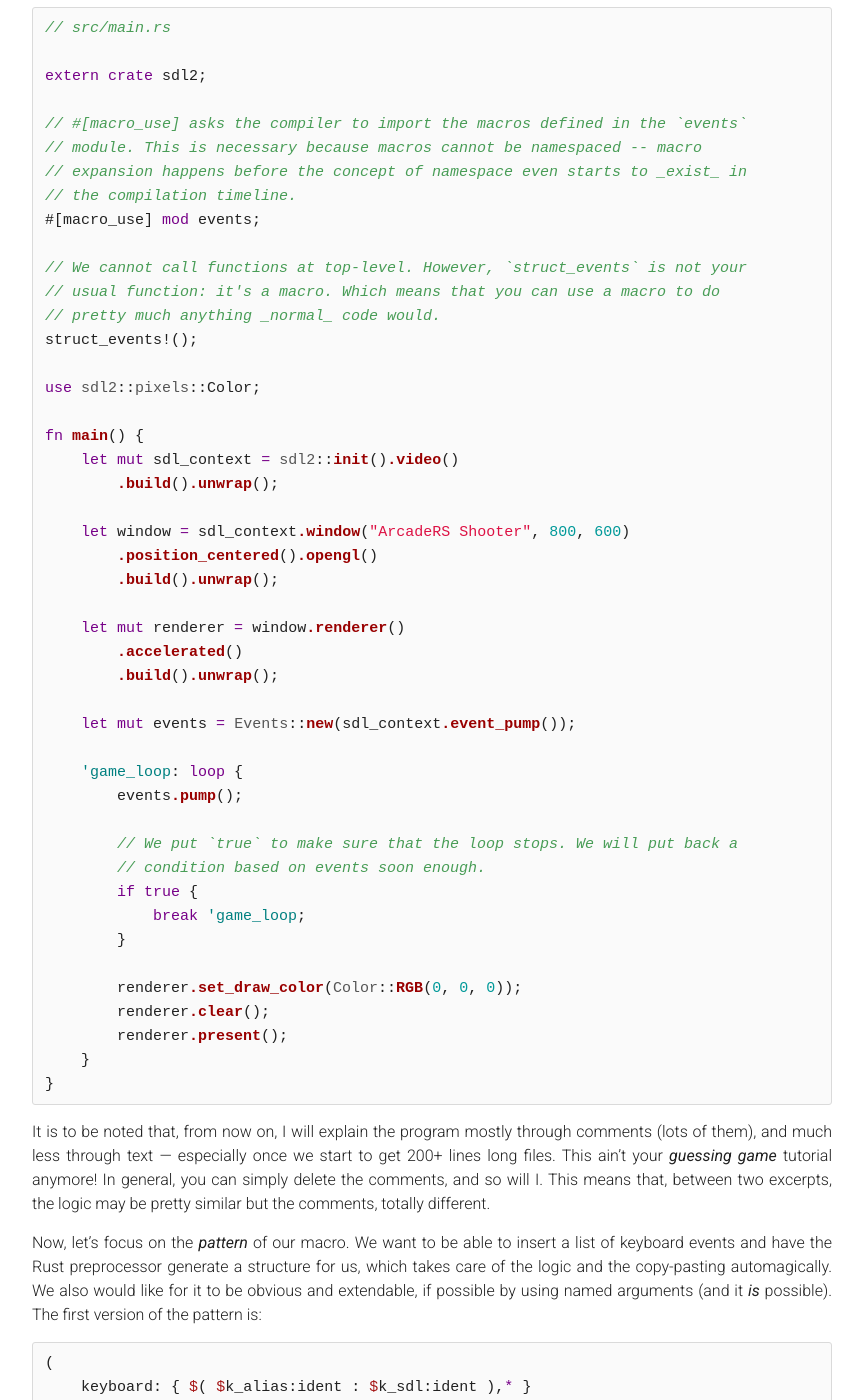
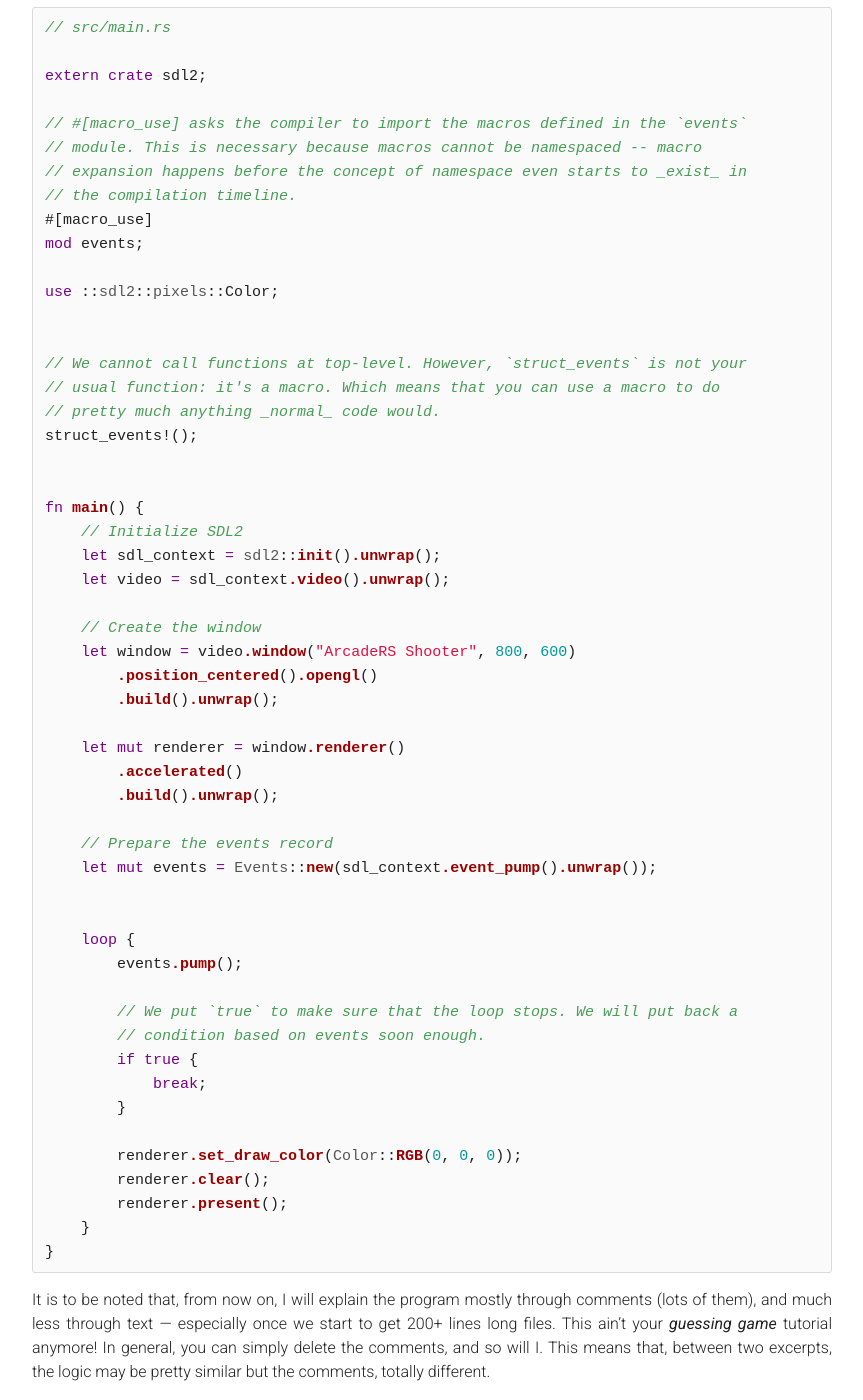
Before and after one commit to jadpole/jadpole.github.io, a Jekyll site: the page built from _posts/2015-10-18-arcaders-1-3.md, in a window 1280 px wide and 1400 px high, scrolled down 4589 px. Shown: the whole window, without its empty margins (208-1071 px from the left). Built offline with Jekyll 4.4.1, drawn with Linux system fonts in a browser that asks for light colours; Markdown is read by kramdown in place of the engine named in the settings; some of the changed text lies outside the part shown.

Commit message:
Updated arcaders 1.3

````diff
--- a/_posts/2015-07-06-arcaders-1-3.md
+++ b/_posts/2015-10-18-arcaders-1-3.md
@@ -124,7 +124,7 @@ The code looks something like that:
 ```rust
 // src/events.rs
 
-use ::sdl2::event::EventPump;
+use ::sdl2::EventPump;
 
 
 pub struct ImmediateEvents;
@@ -136,13 +136,13 @@ impl ImmediateEvents {
 }
 
 
-pub struct Events<'p> {
-    pump: EventPump<'p>,
+pub struct Events {
+    pump: EventPump,
     pub now: ImmediateEvents,
 }
 
-impl<'p> Events<'p> {
-    pub fn new(pump: EventPump<'p>) -> Events<'p> {
+impl Events {
+    pub fn new(pump: EventPump) -> Events {
         Events {
             pump: pump,
             now: ImmediateEvents::new()
@@ -172,7 +172,7 @@ named `struct_events`:
 
 macro_rules! struct_events {
     ( /* PATTERN */ ) => {
-        use ::sdl2::event::EventPump;
+        use ::sdl2::EventPump;
 
 
         pub struct ImmediateEvents;
@@ -184,13 +184,13 @@ macro_rules! struct_events {
         }
 
 
-        pub struct Events<'p> {
-            pump: EventPump<'p>,
+        pub struct Events {
+            pump: EventPump,
             pub now: ImmediateEvents,
         }
 
-        impl<'p> Events<'p> {
-            pub fn new(pump: EventPump<'p>) -> Events<'p> {
+        impl Events {
+            pub fn new(pump: EventPump) -> Events {
                 Events {
                     pump: pump,
                     now: ImmediateEvents::new()
@@ -229,20 +229,25 @@ extern crate sdl2;
 // module. This is necessary because macros cannot be namespaced -- macro
 // expansion happens before the concept of namespace even starts to _exist_ in
 // the compilation timeline.
-#[macro_use] mod events;
+#[macro_use]
+mod events;
+
+use ::sdl2::pixels::Color;
+
 
 // We cannot call functions at top-level. However, `struct_events` is not your
 // usual function: it's a macro. Which means that you can use a macro to do
 // pretty much anything _normal_ code would.
 struct_events!();
 
-use sdl2::pixels::Color;
 
 fn main() {
-    let mut sdl_context = sdl2::init().video()
-        .build().unwrap();
+    // Initialize SDL2
+    let sdl_context = sdl2::init().unwrap();
+    let video = sdl_context.video().unwrap();
 
-    let window = sdl_context.window("ArcadeRS Shooter", 800, 600)
+    // Create the window
+    let window = video.window("ArcadeRS Shooter", 800, 600)
         .position_centered().opengl()
         .build().unwrap();
 
@@ -250,15 +255,17 @@ fn main() {
         .accelerated()
         .build().unwrap();
 
-    let mut events = Events::new(sdl_context.event_pump());
+    // Prepare the events record
+    let mut events = Events::new(sdl_context.event_pump().unwrap());
 
-    'game_loop: loop {
+
+    loop {
         events.pump();
 
         // We put `true` to make sure that the loop stops. We will put back a
         // condition based on events soon enough.
         if true {
-            break 'game_loop;
+            break;
         }
 
         renderer.set_draw_color(Color::RGB(0, 0, 0));
@@ -278,7 +285,7 @@ comments, totally different.
 Now, let's focus on the _pattern_ of our macro. We want to be able to insert a
 list of keyboard events and have the Rust preprocessor generate a structure for
 us, which takes care of the logic and the copy-pasting automagically. We also
-would like for it to be obvious and extendable, if possible by using named
+would like for it to be obvious and extensible, if possible by using named
 arguments (and it _is_ possible). The first version of the pattern is:
 
 ```rust
@@ -307,11 +314,11 @@ One nice thing about macros, though, is that it is possible to replace the
 parentheses by square brackets (which is the convention for `vec!`):
 
 ```rust
-struct_events!(
+struct_events![
     keyboard: {
         key_escape: Escape
     }
-);
+];
 ```
 
 ... or by curly braces:
@@ -340,7 +347,7 @@ macro_rules! struct_events {
         keyboard: { $( $k_alias:ident : $k_sdl:ident ),* }
     )
     => {
-        use ::sdl2::event::EventPump;
+        use ::sdl2::EventPump;
 
 
         pub struct ImmediateEvents {
@@ -362,8 +369,8 @@ macro_rules! struct_events {
         }
 
 
-        pub struct Events<'p> {
-            pump: EventPump<'p>,
+        pub struct Events {
+            pump: EventPump,
             pub now: ImmediateEvents,
 
             // true  => pressed
@@ -371,8 +378,8 @@ macro_rules! struct_events {
             $( pub $k_alias: bool ),*
         }
 
-        impl<'p> Events<'p> {
-            pub fn new(pump: EventPump<'p>) -> Events<'p> {
+        impl Events {
+            pub fn new(pump: EventPump) -> Events {
                 Events {
                     pump: pump,
                     now: ImmediateEvents::new(),
@@ -454,7 +461,7 @@ Then, we could change, in `main.rs`...
 
 ```rust
 if true {
-    break 'game_loop;
+    break;
 }
 ```
 
@@ -462,7 +469,7 @@ if true {
 
 ```rust
 if events.now.key_escape == Some(true) {
-    break 'game_loop;
+    break;
 }
 ```
 
@@ -562,7 +569,7 @@ that is:
 
 ```rust
 if true == events.now.quit || Some(true) == events.now.key_escape {
-    break 'game_loop;
+    break;
 }
 ```
 
@@ -603,7 +610,7 @@ between library and compiler business. This is great!
 
 [Next time](/arcaders/arcaders-1-4), we will take a look at
 _traits_, another one of Rust's dominating features. Soon enough, we will
-program an extendable menu system using yet another macro and trait objects. By
+program an extensible menu system using yet another macro and trait objects. By
 the time we get to the actual game logic and rendering, we will have a solid
 foundation and you should be able to do most of the work yourself, gaze at your
 creation, and perhaps create a couple other small games on your own.
--- a/code/arcaders-1-3/Cargo.toml
+++ b/code/arcaders-1-3/Cargo.toml
@@ -4,4 +4,4 @@ version = "0.1.0"
 authors = ["John Doe <john.doe@example.com>"]
 
 [dependencies]
-sdl2 = "0.6"
+sdl2 = "0.9"
````
Also changed, not shown: other parts of _posts/2015-10-18-arcaders-1-3.md (+2 -2 lines), 2 other files.
